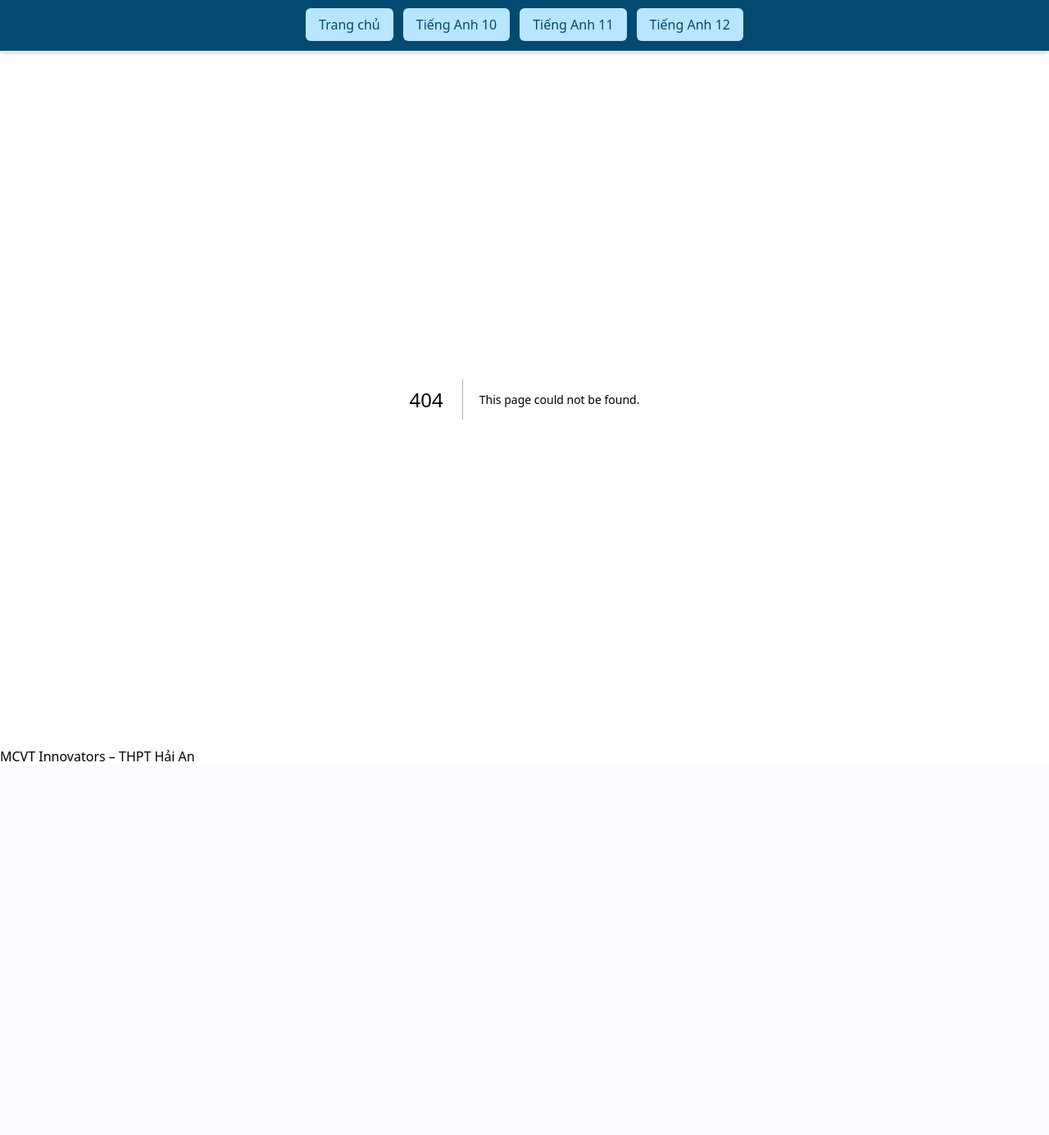
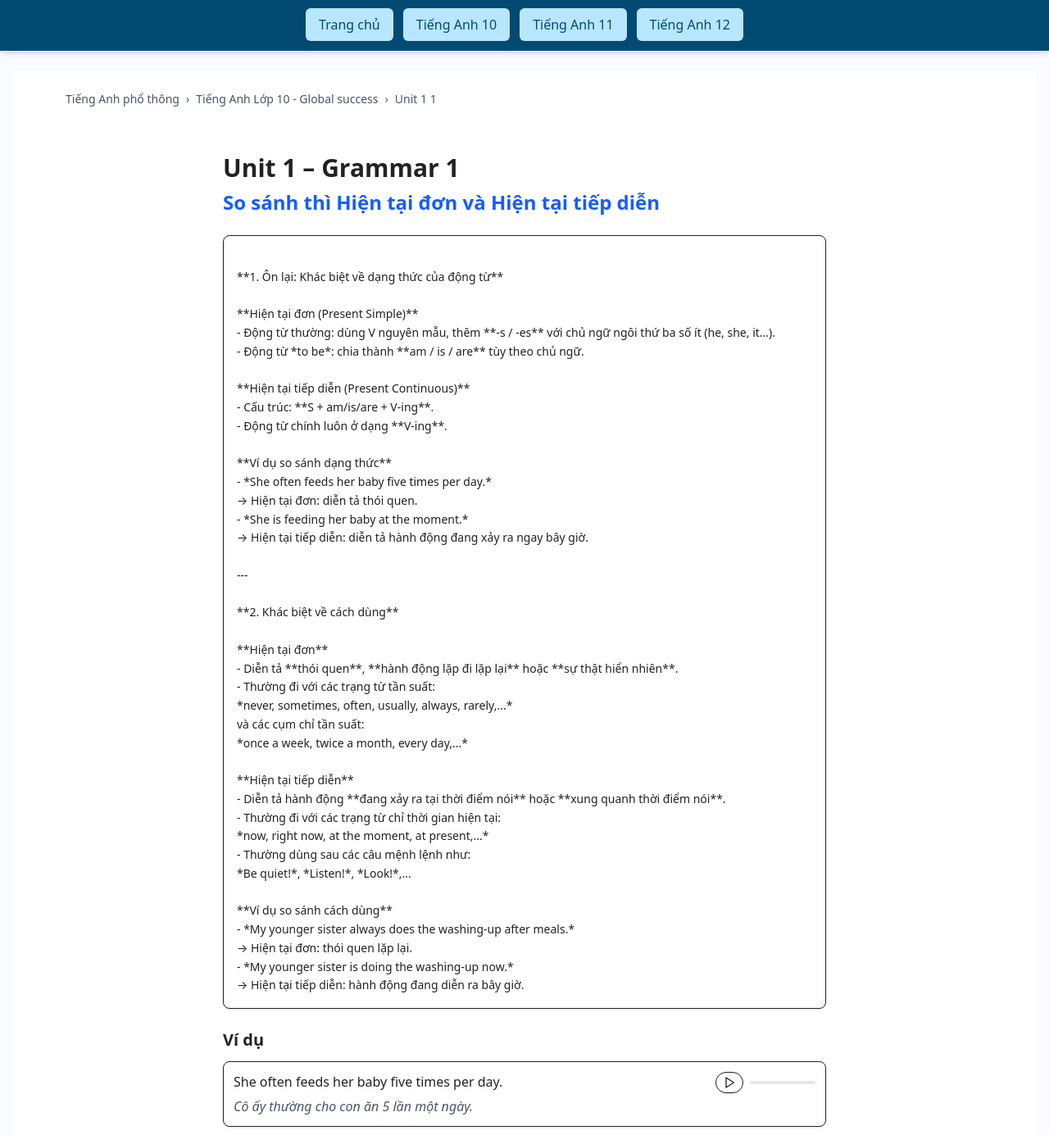
Before and after one commit to Thinit362/my-english-ai, a Next.js app: page /english-10/unit/1/grammar-1 in a window 1280 px wide. Before the commit this address had no page. Shown: the part 256-1641 px from the top of the page at 82% size. Before the commit the page ends 1191 px from the top, so only its background shows below. Built offline with nearby package versions, Linux system fonts and the light colour scheme.

Commit message:
Create page.tsx

```diff
--- /dev/null
+++ b/app/english-10/unit/[unit]/grammar-1/page.tsx
@@ -0,0 +1,96 @@
+// app/english-10/unit/[unit]/grammar-1/page.tsx
+
+import { notFound } from "next/navigation";
+import {
+  EN10_GRAMMAR,
+  findGrammarByUnit,
+} from "@/content/english10.grammar";
+import TTSPlay from "@/components/TTSPlay";
+
+type Params = {
+  unit: string;
+};
+
+/**
+ * Build sẵn các đường dẫn:
+ * /english-10/unit/1/grammar-1 ... /english-10/unit/10/grammar-1
+ * chỉ cho những unit thật sự có grammar1.
+ */
+export function generateStaticParams() {
+  return EN10_GRAMMAR
+    .filter((g) => !!g.grammar1)
+    .map((g) => ({ unit: String(g.unit) }));
+}
+
+/**
+ * SEO title cho từng bài Grammar 1
+ */
+export async function generateMetadata({ params }: { params: Params }) {
+  const unitNumber = Number(params.unit);
+  const g = findGrammarByUnit(unitNumber);
+
+  if (!g || !g.grammar1) return {};
+  return {
+    title: `Unit ${unitNumber} - Grammar 1: ${g.grammar1.title}`,
+  };
+}
+
+/**
+ * Trang hiển thị Grammar 1 cho từng Unit
+ */
+export default function Grammar1Page({ params }: { params: Params }) {
+  const unitNumber = Number(params.unit);
+
+  if (Number.isNaN(unitNumber)) {
+    notFound();
+  }
+
+  const grammarUnit = findGrammarByUnit(unitNumber);
+
+  if (!grammarUnit || !grammarUnit.grammar1) {
+    notFound();
+  }
+
+  const block = grammarUnit!.grammar1;
+
+  return (
+    <div className="max-w-3xl mx-auto px-4 py-8 space-y-6">
+      <h1 className="text-3xl font-bold mb-2">
+        Unit {unitNumber} – Grammar 1
+      </h1>
+
+      {/* Tiêu đề ngữ pháp */}
+      <h2 className="text-2xl font-semibold text-blue-600">
+        {block.title}
+      </h2>
+
+      {/* Giải thích ngữ pháp (tiếng Việt) – giữ xuống dòng từ viExplain */}
+      <div className="bg-white border rounded-lg p-4 shadow-sm">
+        <p className="whitespace-pre-line text-sm leading-relaxed">
+          {block.viExplain}
+        </p>
+      </div>
+
+      {/* Danh sách ví dụ + nút Play TTS */}
+      <section className="space-y-3">
+        <h3 className="text-xl font-semibold">Ví dụ</h3>
+
+        {block.examples.map((ex, index) => (
+          <div
+            key={index}
+            className="bg-white border rounded-lg p-3 shadow-sm"
+          >
+            <div className="flex items-start justify-between gap-3">
+              <p className="font-medium">{ex.en}</p>
+              {/* Nút tam giác phát âm dùng Cloud TTS qua TTSPlay */}
+              <TTSPlay text={ex.en} />
+            </div>
+            {ex.vi && (
+              <p className="text-gray-600 italic mt-1">{ex.vi}</p>
+            )}
+          </div>
+        ))}
+      </section>
+    </div>
+  );
+}
```
